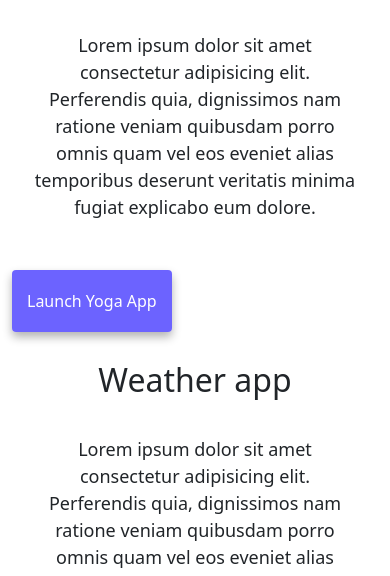
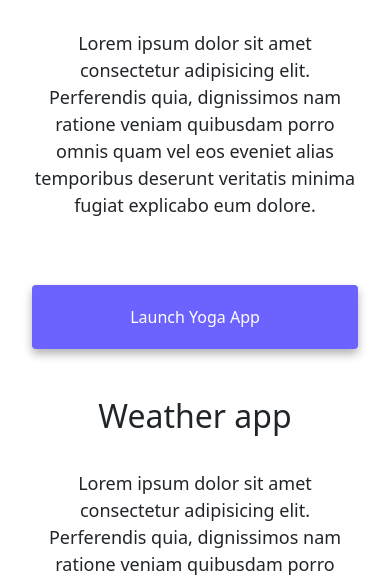
Before and after one commit to evelientje90/AdvancedToolsHomeworkSheCodes, a website: page index.html in a window 390 px wide. Shown: the part 520-1096 px from the top of the page. Drawn offline with nearby package versions, Linux system fonts and the light colour scheme.

Commit message:
Update style.css
Some css properties updated

```diff
--- a/style.css
+++ b/style.css
@@ -17,7 +17,7 @@ h3 {
 }
 
 h1 {
-  font-size: 85px !important;
+  font-size: 96px !important;
 }
 
 h2 {
@@ -30,7 +30,7 @@ h3 {
 }
 
 p {
-  padding: 20px;
+  padding: 18px;
   border-radius: 4px;
   font-size: 18px;
   line-height: 1.5;
@@ -109,4 +109,9 @@ p {
   .text-center{
     text-align: center!important;
   }
+  .project-link{
+    display: block!important;;
+    margin: 0 20px!important;
+    text-align: center!important;
+  }
 }
```
